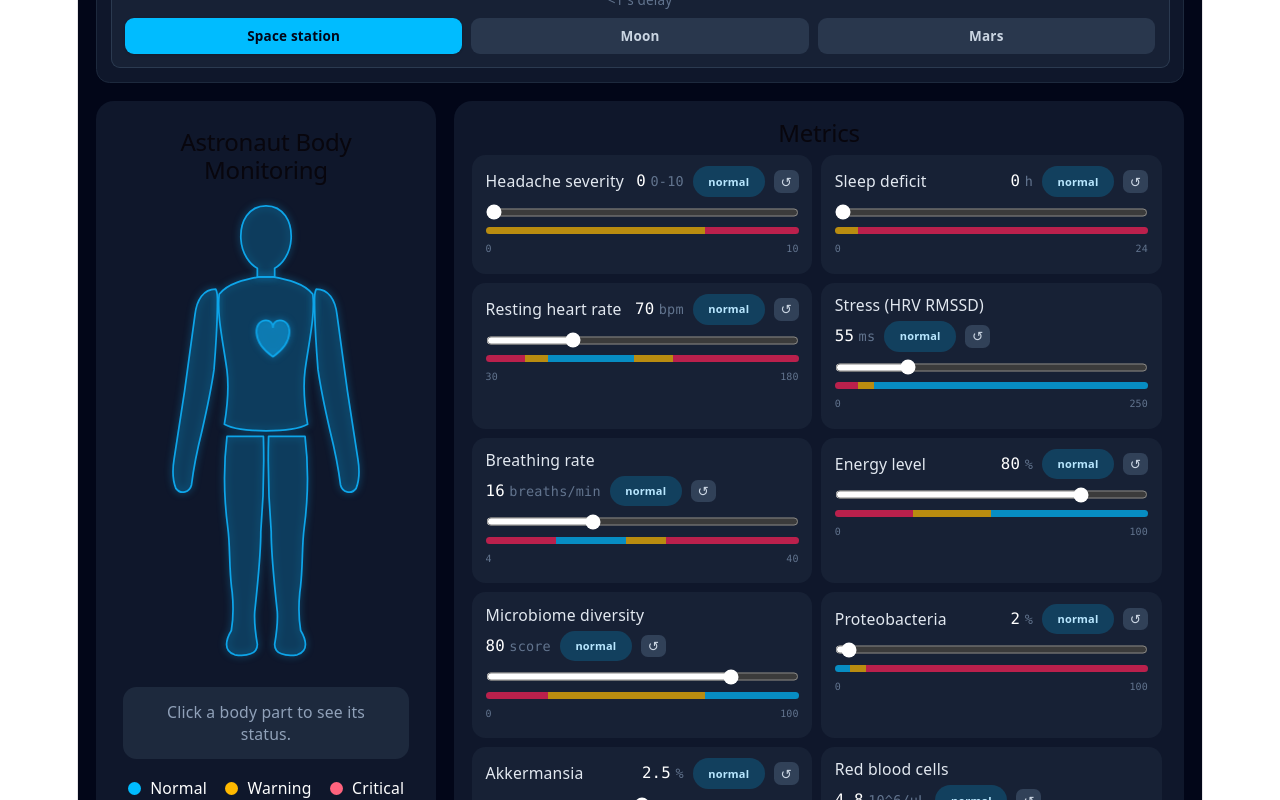
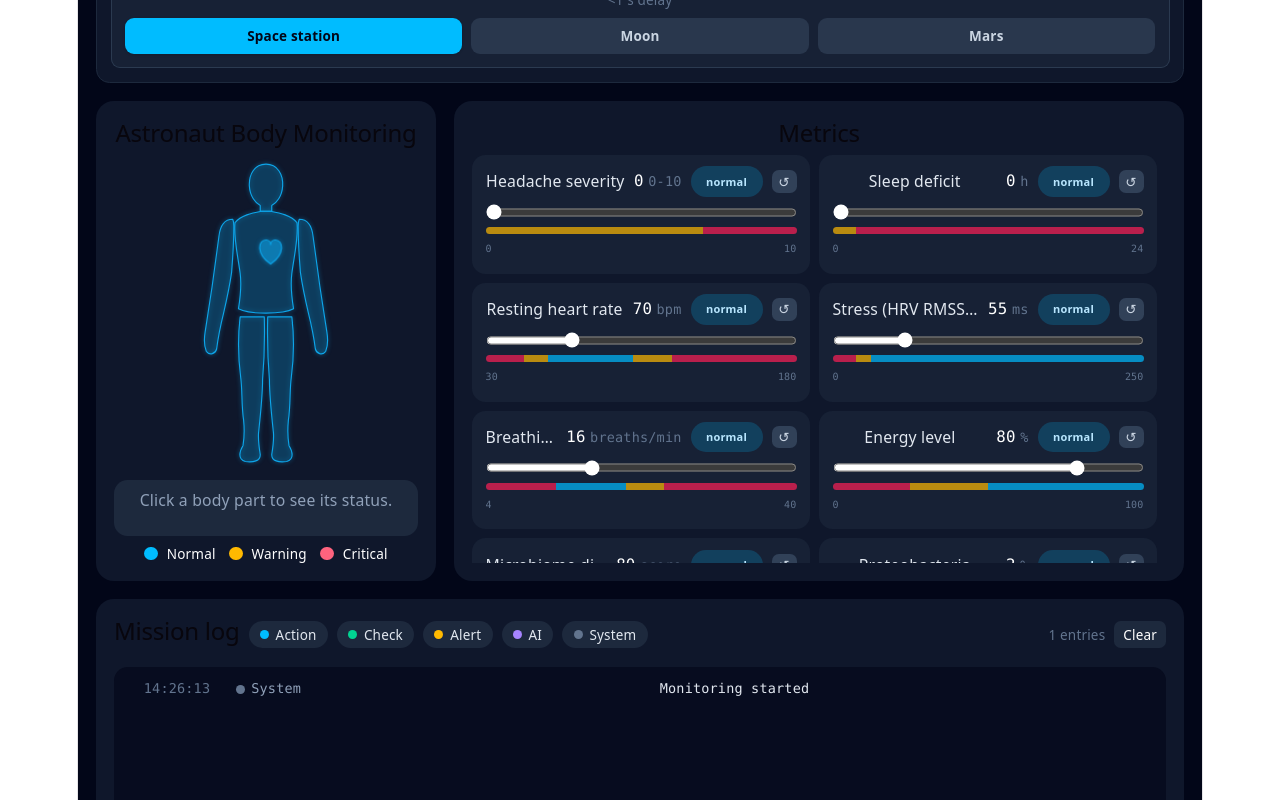
Before and after one commit to amira-nemdil/NasaSpaceApps-Challenge-Astronaut-health-monitoring, a React (Vite) app in the folder frontend/: page / in a window 1280 px wide. Shown: the part 440-1240 px from the top of the page. Built offline with nearby package versions, Linux system fonts and the light colour scheme.

Commit message:
Improve body and metrics panel layout

```diff
--- a/frontend/src/App.jsx
+++ b/frontend/src/App.jsx
@@ -174,10 +174,19 @@ function App() {
           onLocation={changeLocation}
         />
 
-        <div className="grid items-start gap-4 lg:grid-cols-[340px_1fr]">
-          <Body status={partLv} details={details} />
-          <MetricsPanel metrics={METRICS} values={values} onChange={setValue} />
-        </div>
+        <div className="grid min-h-0 items-stretch gap-4 lg:grid-cols-[340px_1fr]">
+  <div className="h-[420px] min-h-0 lg:h-[480px]">
+    <Body status={partLv} details={details} />
+  </div>
+
+  <div className="h-[420px] min-h-0 lg:h-[480px]">
+    <MetricsPanel
+      metrics={METRICS}
+      values={values}
+      onChange={setValue}
+    />
+  </div>
+</div>
 
         <Log entries={log} onClear={() => setLog([])} />
       </div>
--- a/frontend/src/components/Body.jsx
+++ b/frontend/src/components/Body.jsx
@@ -113,7 +113,7 @@ function Body({ status = defaultStatus, details = {} }) {
   });
 
   return (
-    <div className="rounded-2xl bg-slate-900 p-6 text-white">
+    <div className="flex h-full min-h-0 flex-col rounded-2xl bg-slate-900 p-4 text-white">
       <style>{`
         @keyframes heartbeat {
           0%, 100% { transform: scale(1); }
@@ -129,10 +129,16 @@ function Body({ status = defaultStatus, details = {} }) {
         }
       `}</style>
 
-      <h2 className="mb-4 text-lg font-semibold">Astronaut Body Monitoring</h2>
+      <h2 className="mb-2 shrink-0 text-center text-lg font-semibold">
+  Astronaut Body Monitoring
+</h2>
 
-      <div className="flex justify-center">
-        <svg viewBox="0 0 300 550" className="w-full max-w-[260px]">
+      <div className="flex min-h-0 flex-1 justify-center">
+  <svg
+    viewBox="0 0 300 550"
+    className="h-full w-full max-w-[260px]"
+    preserveAspectRatio="xMidYMid meet"
+  >
           {/* Legs */}
           <Part {...common("legs")} d={LEG_D} />
           <Part
@@ -168,7 +174,7 @@ function Body({ status = defaultStatus, details = {} }) {
       </div>
 
       {/* Selected part info */}
-      <div className="mt-4 min-h-[56px] rounded-xl bg-slate-800 px-4 py-3 text-sm">
+      <div className="mt-2 min-h-[56px] shrink-0 rounded-xl bg-slate-800 px-3 py-2 text-sm">
         {selected ? (
           <div>
             <div className="flex items-center justify-between">
@@ -208,7 +214,7 @@ function Body({ status = defaultStatus, details = {} }) {
       </div>
 
       {/* Legend */}
-      <div className="mt-4 flex flex-wrap justify-center gap-4 text-sm">
+      <div className="mt-2 flex shrink-0 flex-wrap justify-center gap-3 text-xs">
         <span className="flex items-center gap-2">
           <span className="h-3 w-3 rounded-full bg-sky-400" />
           Normal
--- a/frontend/src/components/MetricsPanel.jsx
+++ b/frontend/src/components/MetricsPanel.jsx
@@ -32,9 +32,11 @@ function MetricRow({ metric, value, onChange }) {
 
   return (
     <div className="rounded-xl bg-slate-800/60 px-3 py-2.5">
-      <div className="flex flex-wrap items-center justify-between gap-x-2 gap-y-1">
-        <span className="text-sm text-slate-200">{metric.name}</span>
-        <div className="flex items-center gap-2">
+      <div className="flex flex-nowrap items-center justify-between gap-2">
+        <span className="min-w-0 flex-1 truncate whitespace-nowrap text-sm text-slate-200">
+          {metric.name}
+        </span>
+        <div className="flex shrink-0 items-center gap-2">
           <span className="font-mono text-sm tabular-nums">
             {show(metric, value)}
             {metric.id !== "visionAcuity" && (
@@ -81,7 +83,7 @@ function MetricsPanel({ metrics = [], values = {}, onChange }) {
     <div className="flex h-full min-h-0 flex-col rounded-2xl bg-slate-900 p-4 text-white">
       <h2 className="mb-3 shrink-0 text-sm font-semibold">Metrics</h2>
 
-      <div className="grid max-h-[560px] min-h-0 flex-1 content-start gap-2 overflow-y-auto pr-1 md:grid-cols-2 lg:max-h-none 2xl:grid-cols-3">
+      <div className="grid min-h-0 flex-1 content-start gap-2 overflow-y-auto pr-2 md:grid-cols-2 2xl:grid-cols-3">
         {metrics.map((m) => (
           <MetricRow
             key={m.id}
```
